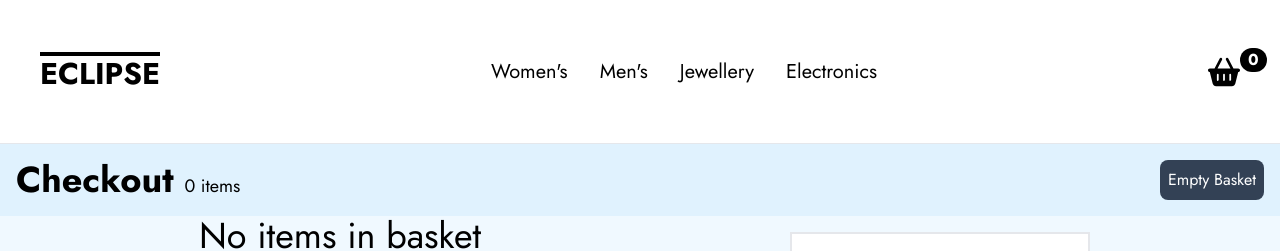
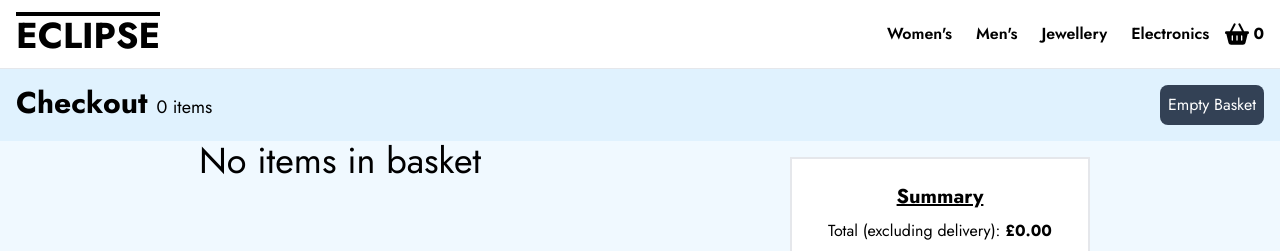
Before and after one commit to tams101/eclipse-store, a React (Vite) app: page /checkout in a window 1280 px wide. Shown: the top 251 px of the page. Built offline with nearby package versions, Linux system fonts and the light colour scheme.

Commit message:
Make navbar responsive

```diff
--- a/src/Components/Navbar.tsx
+++ b/src/Components/Navbar.tsx
@@ -1,33 +1,114 @@
-import { useContext } from "react";
+import { useContext, useState } from "react";
 import { FaBasketShopping } from "react-icons/fa6";
 import { NavLink } from "react-router-dom";
 import { BasketContext } from "../Contexts/BasketContext";
 
 function Navbar() {
+  const { basketItems } = useContext(BasketContext);
 
-  const {basketItems} = useContext(BasketContext)
+  const [isOpen, setIsOpen] = useState(false);
   return (
-    <nav className="flex flex-col justify-between items-center pl-10 pr-10 self-center h-36 border-b md:flex-row ">
-      <NavLink to="/">
-        <div className="font-bold text-lg border-t-4 border-black md:text-2xl lg:text-3xl">ECLIPSE</div>
-      </NavLink>
-      <div className="flex gap-4 md:gap-8 md:text-xl">
-        <NavLink className="hover:underline" to="/womens">Women's</NavLink>
+    // <nav className="flex flex-col justify-between items-center pl-10 pr-10 self-center h-36 border-b md:flex-row ">
+    //   <NavLink to="/">
+    //     <div className="font-bold text-lg border-t-4 border-black md:text-2xl lg:text-3xl">ECLIPSE</div>
+    //   </NavLink>
+    //   <div className="flex gap-4 md:gap-8 md:text-xl">
+    //     <NavLink className="hover:underline" to="/womens">Women's</NavLink>
 
-        <NavLink className="hover:underline" to="/mens">Men's</NavLink>
+    //     <NavLink className="hover:underline" to="/mens">Men's</NavLink>
 
-        <NavLink className="hover:underline" to="/jewelery">Jewellery</NavLink>
+    //     <NavLink className="hover:underline" to="/jewelery">Jewellery</NavLink>
 
-        <NavLink className="hover:underline" to="/electronics">Electronics</NavLink>
+    //     <NavLink className="hover:underline" to="/electronics">Electronics</NavLink>
+    //   </div>
+
+    //   <NavLink to="/checkout">
+    //     <div className="mt-4 md:mt-0 relative">
+    //       <div className="absolute left-8 bottom-4 font-bold bg-black text-white rounded-full px-2">{basketItems.length}</div>
+    //       <FaBasketShopping size="32" />
+    //     </div>
+    //     <svg />
+    //   </NavLink>
+    // </nav>
+
+    <nav className="sm:flex justify-between border-b sm:items-center sm:px-4 sm:py-3">
+      <section className="flex justify-between px-4 py-3 sm:p-0">
+        <div>
+          <NavLink to="/">
+            <div className="font-bold text-lg border-t-4 border-black md:text-2xl lg:text-4xl">
+              ECLIPSE
+            </div>
+          </NavLink>
+        </div>
+        <div className="sm:hidden">
+          <button
+            className="block"
+            onClick={() => {
+              setIsOpen(!isOpen);
+            }}
+          >
+            <svg className="h-6 w-6 fill-current" viewBox="0 0 24 24">
+              {isOpen ? (
+                <path
+                  fillRule="evenodd"
+                  d="M18.278 16.864a1 1 0 0 1-1.414 1.414l-4.829-4.828-4.828 4.828a1 1 0 0 1-1.414-1.414l4.828-4.829-4.828-4.828a1 1 0 0 1 1.414-1.414l4.829 4.828 4.828-4.828a1 1 0 1 1 1.414 1.414l-4.828 4.829 4.828 4.828z"
+                />
+              ) : (
+                <path
+                  fillRule="evenodd"
+                  d="M4 5h16a1 1 0 0 1 0 2H4a1 1 0 1 1 0-2zm0 6h16a1 1 0 0 1 0 2H4a1 1 0 0 1 0-2zm0 6h16a1 1 0 0 1 0 2H4a1 1 0 0 1 0-2z"
+                />
+              )}
+            </svg>
+          </button>
+        </div>
+      </section>
+
+      <div
+
+        className={`${isOpen ? "block" : "max-md:hidden"} sm:p-0 px-2 py-3 sm:flex`}
+      >
+        <NavLink
+          className="block px-2 py-1 font-semibold hover:underline hover:bg-neutral-200 "
+          to="/womens"
+        >
+          Women's
+        </NavLink>
+
+        <NavLink
+          className="block mt-1 px-2 py-1 font-semibold hover:underline hover:bg-neutral-200 sm:mt-0 sm:ml-2"
+          to="/mens"
+        >
+          Men's
+        </NavLink>
+
+        <NavLink
+          className="block mt-1 px-2 py-1 font-semibold hover:underline hover:bg-neutral-200 sm:mt-0 sm:ml-2"
+          to="/jewelery"
+        >
+          Jewellery
+        </NavLink>
+
+        <NavLink
+          className="block mt-1 px-2 py-1 font-semibold hover:underline hover:bg-neutral-200 sm:mt-0 sm:ml-2"
+          to="/electronics"
+        >
+          Electronics
+        </NavLink>
+
+        <div className="my-auto flex ml-2">
+          <NavLink to="/checkout" className="md:my-auto">
+            <FaBasketShopping size="24" />
+          </NavLink>
+
+            <p className="font-bold text-black ml-1">{basketItems.length}</p>
+
+        </div>
+
+
       </div>
+    </nav>
 
-      <NavLink to="/checkout">
-        <div className="mt-4 md:mt-0 relative">
-          <div className="absolute left-8 bottom-4 font-bold bg-black text-white rounded-full px-2">{basketItems.length}</div>
-          <FaBasketShopping size="32" />
-        </div>
-      </NavLink>
-    </nav>
   );
 }
 export default Navbar;
--- a/src/Pages/Checkout.tsx
+++ b/src/Pages/Checkout.tsx
@@ -14,7 +14,7 @@ function Checkout() {
   return (
     <div className="bg-sky-50 h-svh">
       <div className="flex justify-between p-4 bg-sky-100">
-        <p className="text-xl font-bold md:text-2xl lg:text-4xl">Checkout <span className="text-lg font-normal"> {basketItems.length} item{basketItems.length === 1 ? '' : 's'}</span></p>
+        <p className="text-xl font-bold md:text-2xl lg:text-3xl">Checkout <span className="text-lg font-normal"> {basketItems.length} item{basketItems.length === 1 ? '' : 's'}</span></p>
         <button
           className="bg-slate-700 p-2 rounded-lg text-white"
           onClick={clearBasket}
@@ -27,7 +27,7 @@ function Checkout() {
         {basketItems.length > 0 ? (
           <div>
             {basketItems.map((item: Product) => (
-              <CheckoutItem item={item}/>
+              <CheckoutItem key={item.id} item={item}/>
             ))}
           </div>
         ) : (
```
